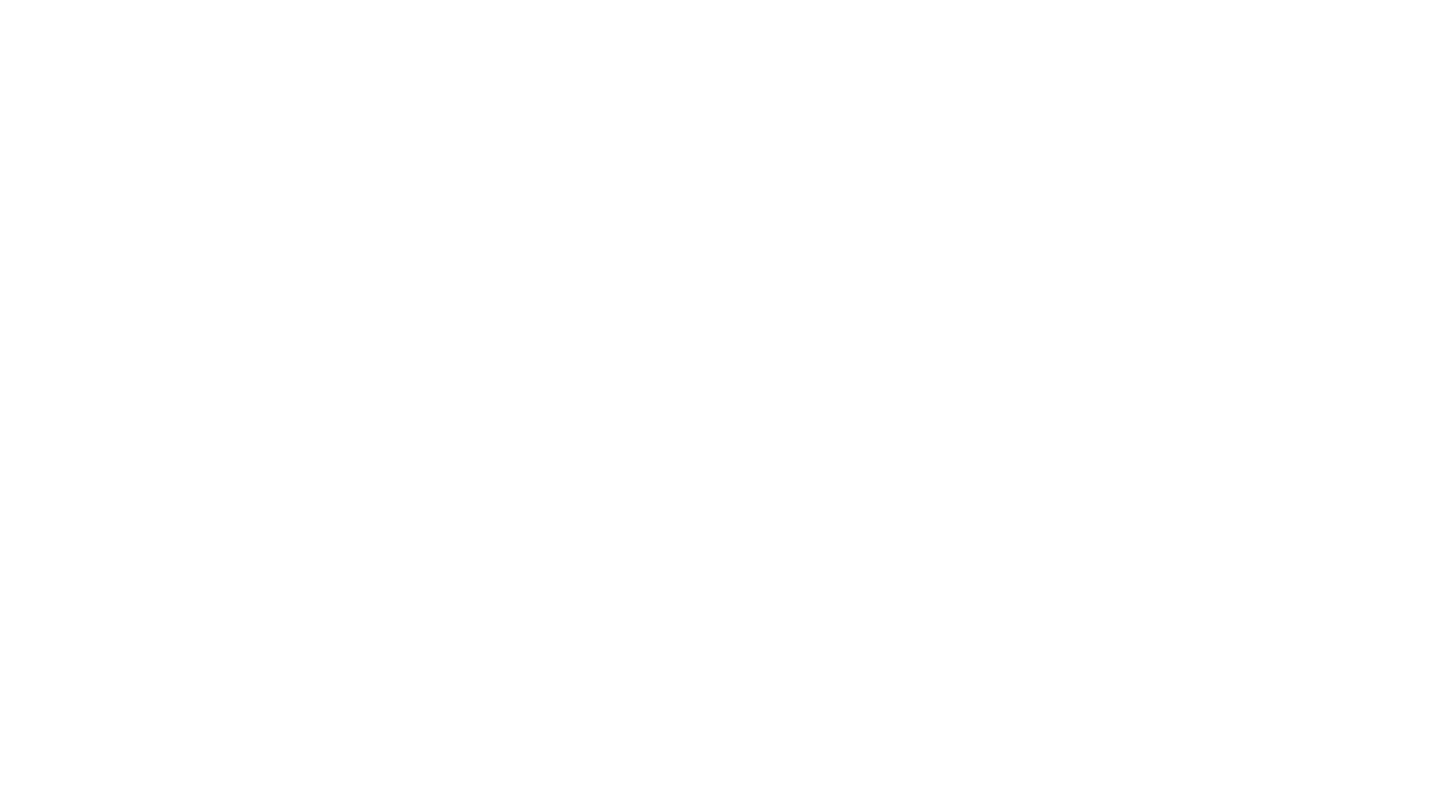
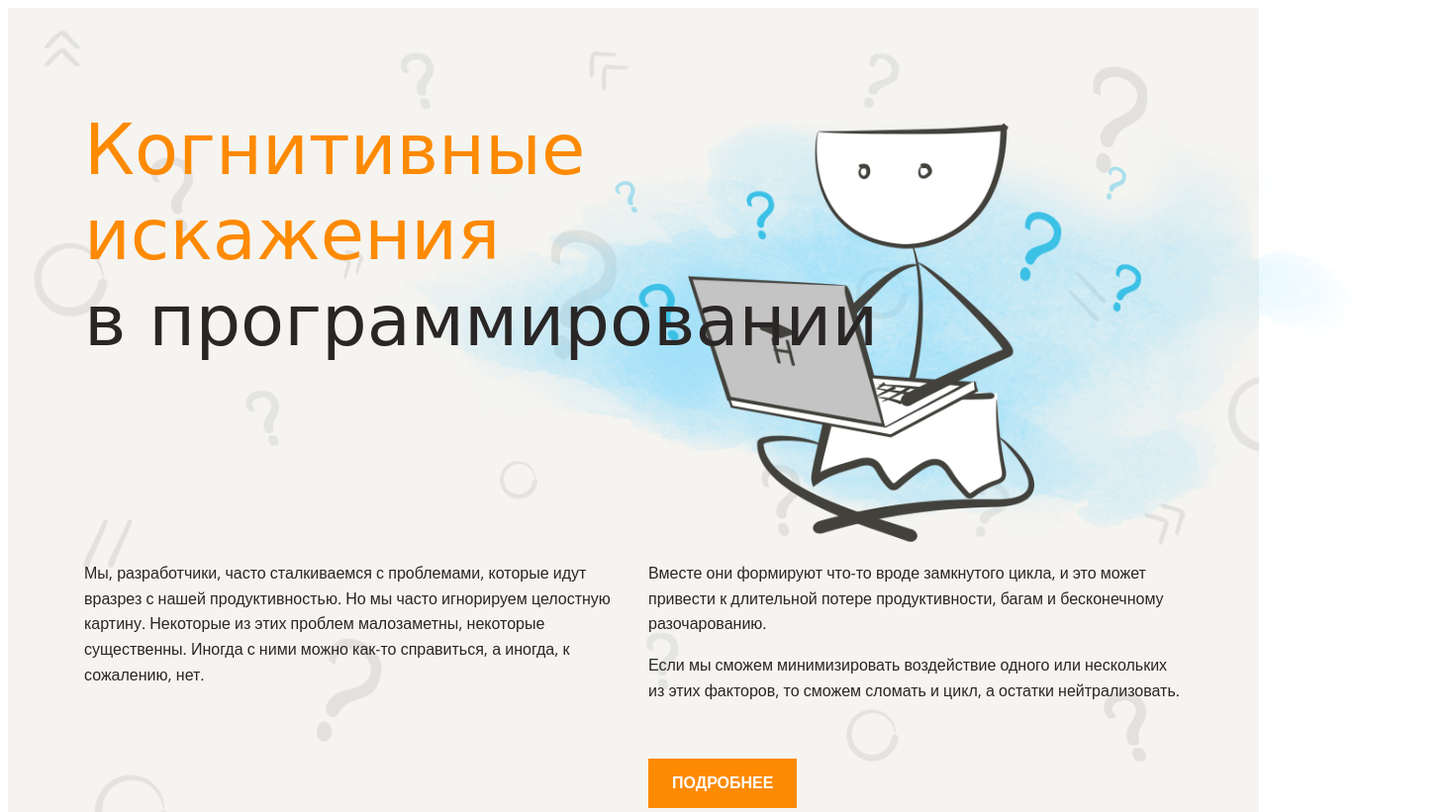
Before and after one commit to LexAeterna731/layout-designer-project-lvl1, a website: page src/index.html in a window 1280 px wide. Shown: the top 821 px of the page at 99% size, 1465 px wide, since content can reach past the window. Before the commit the page ends 800 px from the top, so only its background shows below. Drawn offline with nearby package versions, Linux system fonts and the light colour scheme; a web font is replaced by a local one.

Commit message:
add header

```diff
--- a/src/index.html
+++ b/src/index.html
@@ -9,9 +9,18 @@
     <link rel="stylesheet" href="styles/style.css">
 </head>
 <body>
-    <header></header>
+    <header class="background">
+        <div class="content">
+            <img src="images/main.png" alt="Когнитивные искажения в программировании" class="header-image">
+            <h1 class="content-one-col"><span class="orange">Когнитивные <br>искажения </span><br>в программировании</h1>
+            <p>Мы, разработчики, часто сталкиваемся с проблемами, которые идут вразрез с нашей продуктивностью. Но мы часто игнорируем целостную картину. Некоторые из этих проблем малозаметны, некоторые существенны. Иногда с ними можно как-то справиться, а иногда, к сожалению, нет.</p>
+            <p class="content-break-before">Вместе они формируют что-то вроде замкнутого цикла, и это может привести к длительной потере продуктивности, багам и бесконечному разочарованию.</p>
+            <p>Если мы сможем минимизировать воздействие одного или нескольких из этих факторов, то сможем сломать и цикл, а остатки нейтрализовать.</p>
+            <a href="#" class="btn btn-orange top-4">Подробнее</a>
+        </div>
+    </header>
     <main>
-        <section></section>
+        <div class="content"></div>
     </main>
     <footer></footer>
 </body>
--- a/src/styles/style.css
+++ b/src/styles/style.css
@@ -30,6 +30,10 @@ h3 {
 
 h1 {
   font-size: 72px;
+  margin: 0 0 200px;
+  font-weight: 400;
+  position: relative;
+  z-index: 10;
 }
 
 h2 {
@@ -40,10 +44,30 @@ h3 {
   font-size: 34px;
 }
 
-section {
+header {
+  position: relative;
+  background-color: var(--light);
+}
+
+.content {
   margin: 0 auto;
   max-width: 1110px;
   padding: 100px 0;
+  position: relative;
+  column-count: 2;
+  column-gap: 30px;
+}
+
+.content-one-col {
+  column-span: all;
+}
+
+.content-break-before {
+  break-before: column;
+}
+
+.content p {
+  margin-top: 0;
 }
 
 .hello {
@@ -51,3 +75,47 @@ section {
 
   color: #fff;
 }
+
+.background {
+  position: relative;
+}
+
+.background:before {
+  background-image: url("../images/background.png");
+  background-repeat: no-repeat;
+  background-size: cover;
+  content: '';
+  opacity: 0.1;
+  position: absolute;
+  display: block;
+  height: 100%;
+  width: 100%;
+}
+
+.header-image {
+  position: absolute;
+  height: 525px;
+  top: 55px;
+  right: -270px;
+}
+
+.btn {
+  display: inline-block;
+  padding: 12px 24px;
+}
+
+.btn-orange {
+  background: var(--main);
+  color: var(--white);
+  font-weight: 700;
+  text-decoration: none;
+  text-transform: uppercase;
+}
+
+.orange {
+  color: var(--main);
+}
+
+.top-4 {
+  margin-top: 40px;
+}
```
